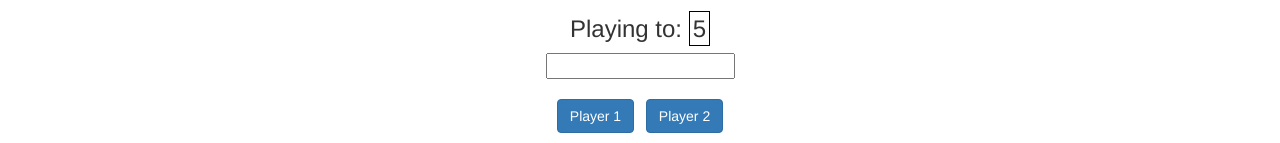
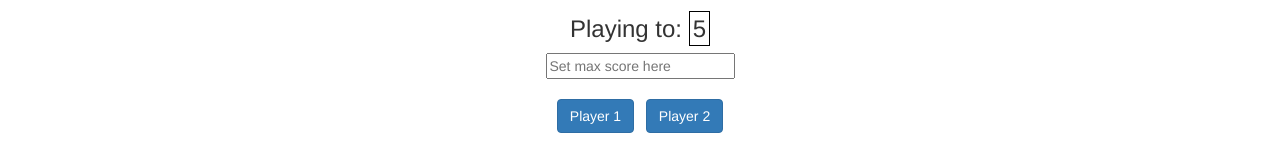
Before and after one commit to deepanshululla/score-reporter, a plain HTML site: page index.html in a window 1280 px wide. Shown: the part 335-478 px from the top of the page. Drawn offline with nearby package versions, Linux system fonts and the light colour scheme.

Commit message:
placeholder add to input

```diff
--- a/index.html
+++ b/index.html
@@ -23,7 +23,7 @@
     <div class="centered">
         <h1><span id="p1Score">0</span> to <span id="p2Score">0</span></h1>
         <h3>Playing to: <span id="maxScore">5</span></h3>
-        <input type="number" name="Set maximum score here">
+        <input type="number" placeholder="Set max score here">
         <br>
         <br>
         <button type="button" class="btn btn-primary" id="p1B">Player 1</button>
```
